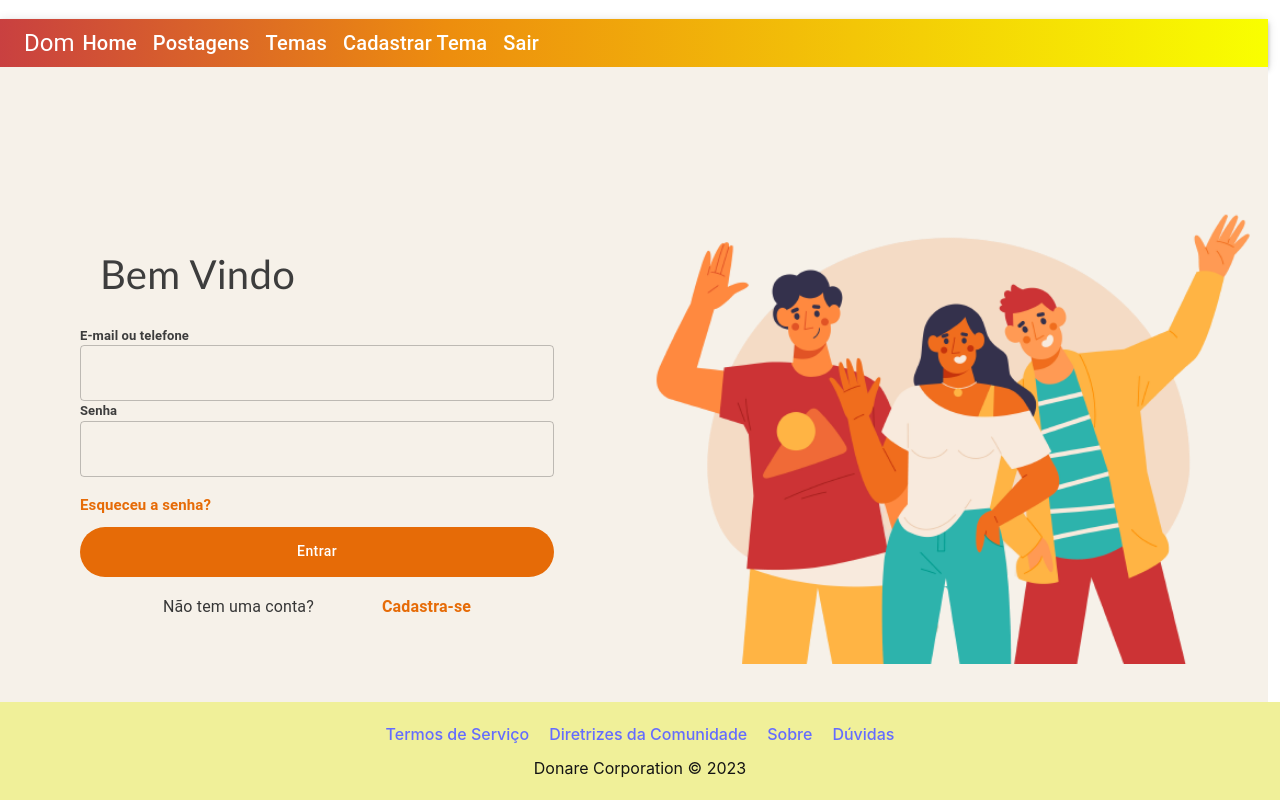
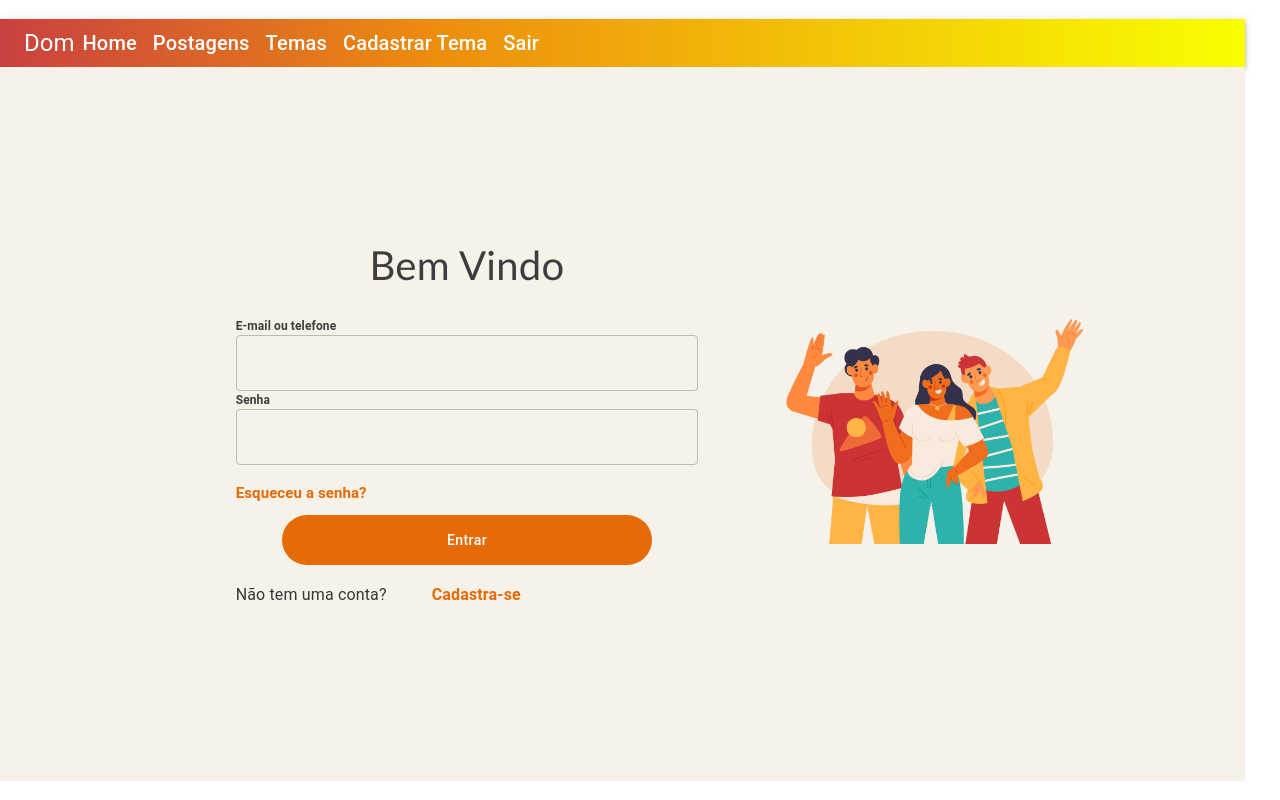
Before and after one commit to Beatriz-CGomes/Projeto-Donare-front, a React (Vite) app: page / in a window 1280 px wide. Built offline with nearby package versions, Linux system fonts and the light colour scheme; the HTML template or start-up script is replaced by a standard one.

Commit message:
Mexendo na estilização login 1

```diff
--- a/src/App.tsx
+++ b/src/App.tsx
@@ -13,11 +13,11 @@ function App() {
       <BrowserRouter>
         <Navbar />
         <Routes>
-          <Route path='/' element={<Login />}/>
-          <Route path='/login' element={<Login />}/>
-          <Route path='/home' element={<Home />}/>
+          <Route path='/' element={<Login />} />
+          <Route path='/login' element={<Login />} />
+          <Route path='/home' element={<Home />} />
         </Routes>
-        <Footer/>
+        {/* <Footer/> */}
       </BrowserRouter>
     </>
   );
--- a/src/pages/Login/Login.css
+++ b/src/pages/Login/Login.css
@@ -1,38 +1,38 @@
 .bg-color {
     background-color: rgb(234, 237, 240);
     min-height: calc(100vh - 86px);
+
 }
 
-.login-top{
+.login-top {
     padding: 130px;
 }
 
-.email name{
-    color: #363636;
-}
-
-.texto0{
-    color : rgb(61, 61, 61);
-    font-size: 13px !important;
+/* email e senha*/
+.texto0 {
+    color: rgb(61, 61, 61);
+    font-size: 12px !important;
     font-weight: bold !important;
     margin: 0 auto !important;
 }
 
 
-.bordas{
+.bordas {
     margin: 0 auto !important;
-   border-radius: 100px !important;
+    border-radius: 100px !important;
 }
 
-
-.texto1{
-    color : rgb(61, 61, 61);
-    padding: 20px;
-    font-family: 'Calibri' !important ;
+/* Bem vindo */
+.texto1 {
+    color: rgb(61, 61, 61);
+    font-family: 'Calibri' !important;
     font-size: 40px !important;
+   text-align:  center !important;
+   padding-bottom: 20px;
 }
 
-.texto2{
+/* entrar */
+.texto2 {
     color: rgb(230, 107, 7);
     font-weight: 'bolder' !important;
     font-size: 15px !important;
@@ -40,34 +40,37 @@
     padding-bottom: 10px;
 }
 
-.chamada1{
+/* entrar */
+.chamada1 {
+    font-size: 16px !important;
 
-    margin-right: 60px !important;
-    color:  #363636;
+    color: #363636;
 }
 
-.chamada2{
+.chamada2 {
     color: rgb(230, 107, 7);
     font-weight: bold !important;
+    margin-left: 45px !important;
+
 
 }
 
 
-.buttom{
+.buttom {
     height: 50px;
-    width: 100%;
-    background-color:  rgb(230, 107, 7) !important;
+    width: 80%;
+    background-color: rgb(230, 107, 7) !important;
     color: rgb(255, 255, 255) !important;
-    font-weight: 'bold'!important;
+    font-weight: 'bold' !important;
     border-radius: 55px !important;
-    border: none !important ;
-    text-transform: Capitalize  !important ;
+    border: none !important;
+    text-transform: Capitalize !important;
 }
 
 
 
 
-.imagem{
+.imagem {
     background-image: url('../img/welcome2.png');
     background-repeat: no-repeat;
     width: 100vh;
@@ -75,3 +78,13 @@
     background-size: contain;
     background-position: center;
 }
+
+.bordas textField {
+    border-radius: 200px !important;
+    background-color: aqua !;
+}
+
+.bordas-text Typography{
+    padding-bottom: 20px !important;
+    padding: 10px !important;
+}
--- a/src/pages/Login/Login.tsx
+++ b/src/pages/Login/Login.tsx
@@ -16,7 +16,7 @@ function Login() {
                        <Typography variant="h6" className='texto1'>Bem Vindo</Typography>
 
                         <Typography  className='texto0'>E-mail ou telefone </Typography>
-                        <TextField id='usuario'  variant='outlined' margin='normal'  name='Email ' fullWidth  className='bordas'/>
+                        <TextField className='bordas' id='usuario'  margin='normal'  name='Email ' fullWidth  />
 
                         <Typography  className='texto0'>Senha</Typography>
                         <TextField id='senha'  type='password' variant='outlined' margin='normal' fullWidth   className='bordas' />
@@ -30,16 +30,16 @@ function Login() {
                         </Link>
                     </form>
 
-                    <Box display='flex' justifyContent='center' marginTop={2}>
-                        <Box marginRight={1}>
+                    <Box display='flex' justifyContent='left' marginTop={2}>
+
                             <Typography variant='subtitle1' gutterBottom align='center' className='chamada1'>Não tem uma conta? </Typography>
-                            </Box>
+
                             <Typography variant='subtitle1' gutterBottom align='center' className='chamada2'>Cadastra-se </Typography>
                         </Box>
 
                 </Box>
             </Grid>
-            <Grid xs={6} className='imagem'>
+            <Grid xs={3} className='imagem'>
 
             </Grid>
         </Grid>
```
